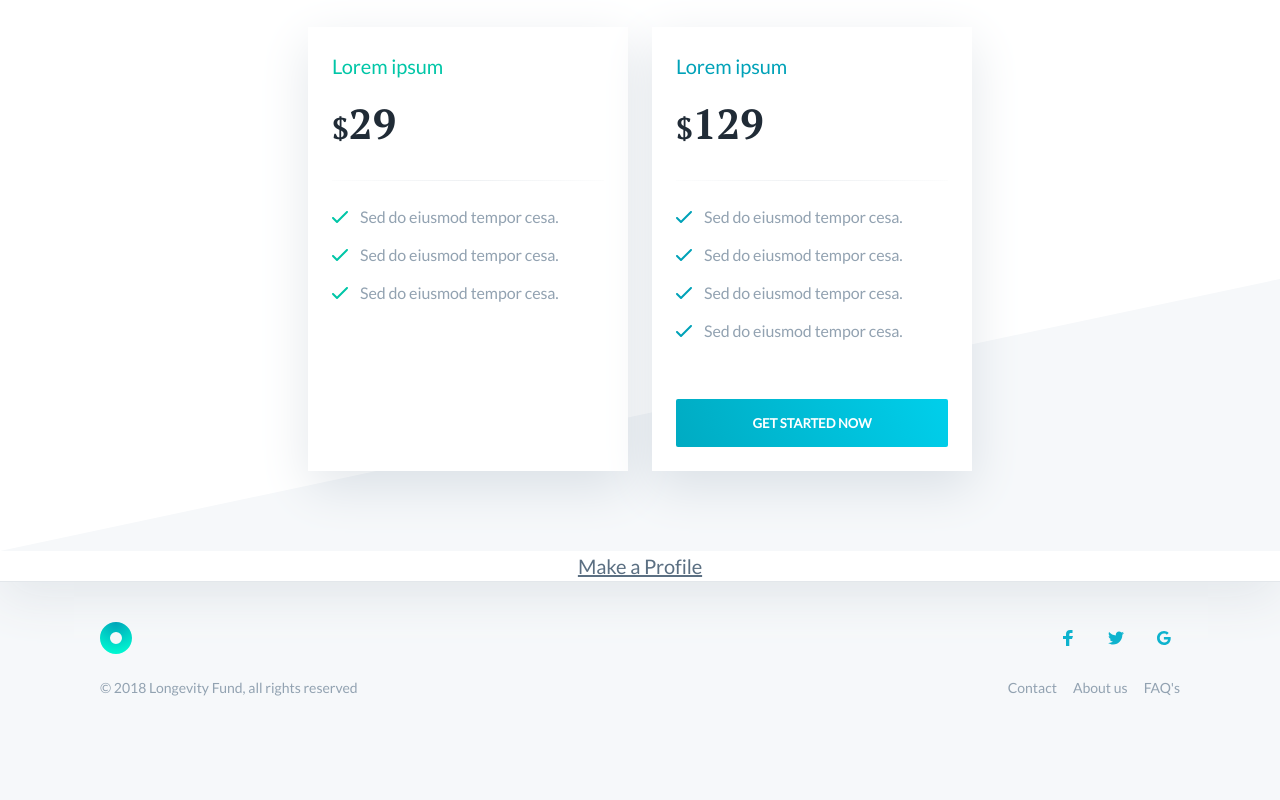
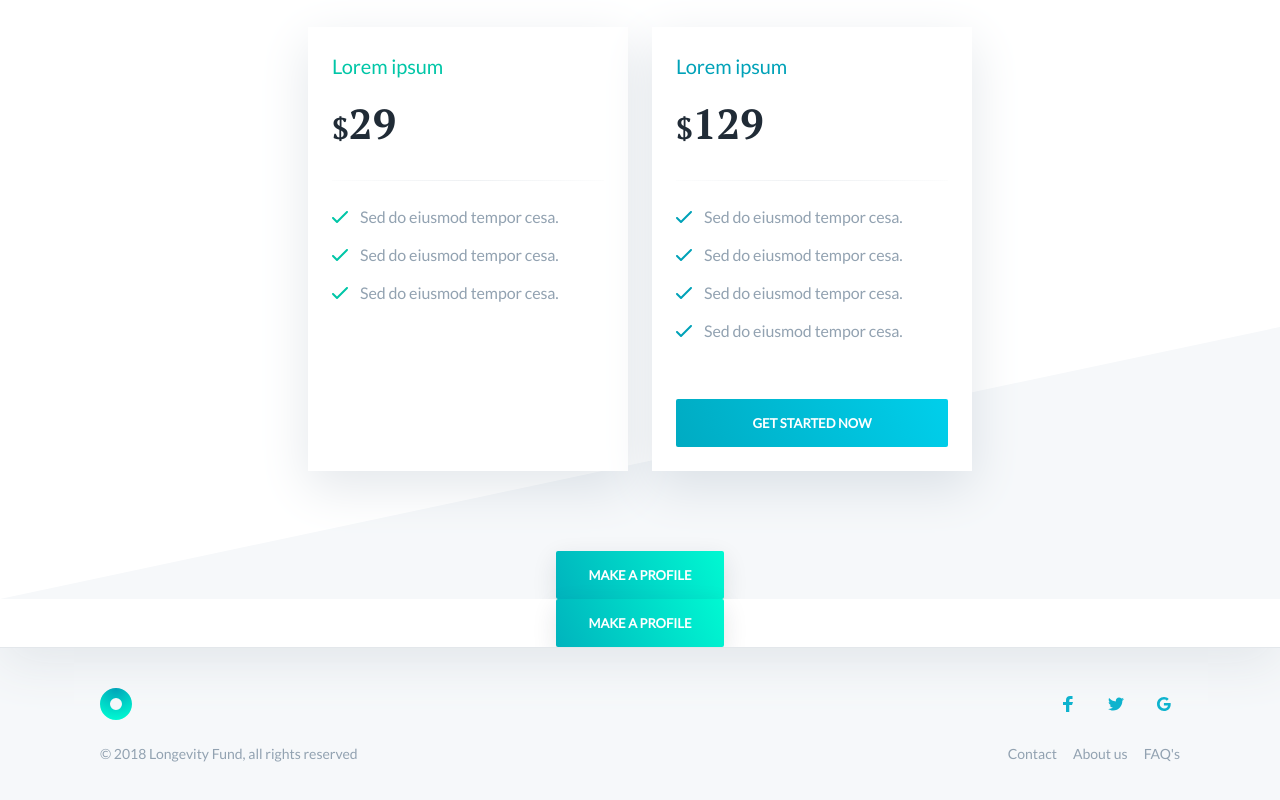
Before and after one commit to celinehh/biobay, a website: page index.html in a window 1280 px wide. Shown: the part 1284-2084 px from the top of the page. Before the commit the page ends 2022 px from the top, so only its background shows below. Drawn offline with nearby package versions, Linux system fonts and the light colour scheme.

Commit message:
Update index.html
moved button to another class/div

```diff
--- a/index.html
+++ b/index.html
@@ -205,6 +205,10 @@
                         </div>
                     </div>
                 </div>
+	 <div class="container">
+                        <center><a class="button button-secondary button-shadow" href="https://celinehalioua.typeform.com/to/PvZoHy">Make a Profile</a></center>
+
+                        </div>
             </section>
 
 
@@ -213,7 +217,7 @@
 
 			  <section class="Apply now">
                 <div class="container">
-                        <center><a href="https://celinehalioua.typeform.com/to/PvZoHy">Make a Profile</a></center>
+                        <center><a class="button button-secondary button-shadow" href="https://celinehalioua.typeform.com/to/PvZoHy">Make a Profile</a></center>
 
                         </div>
                     </div>
```
